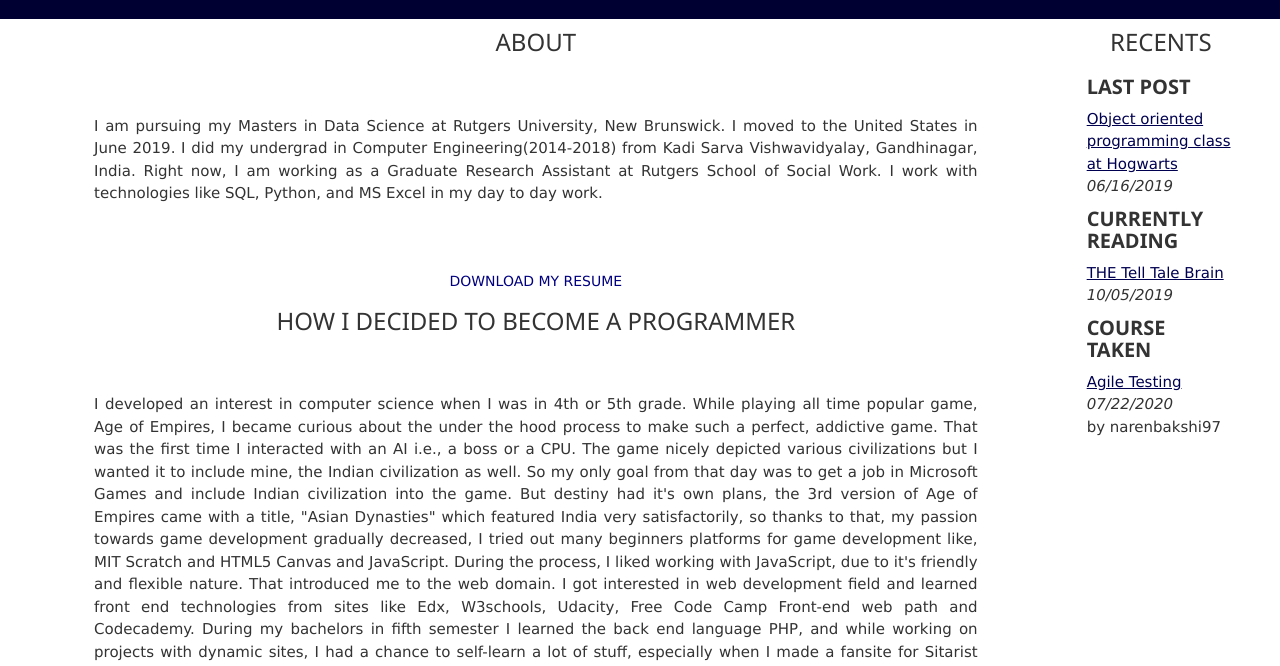
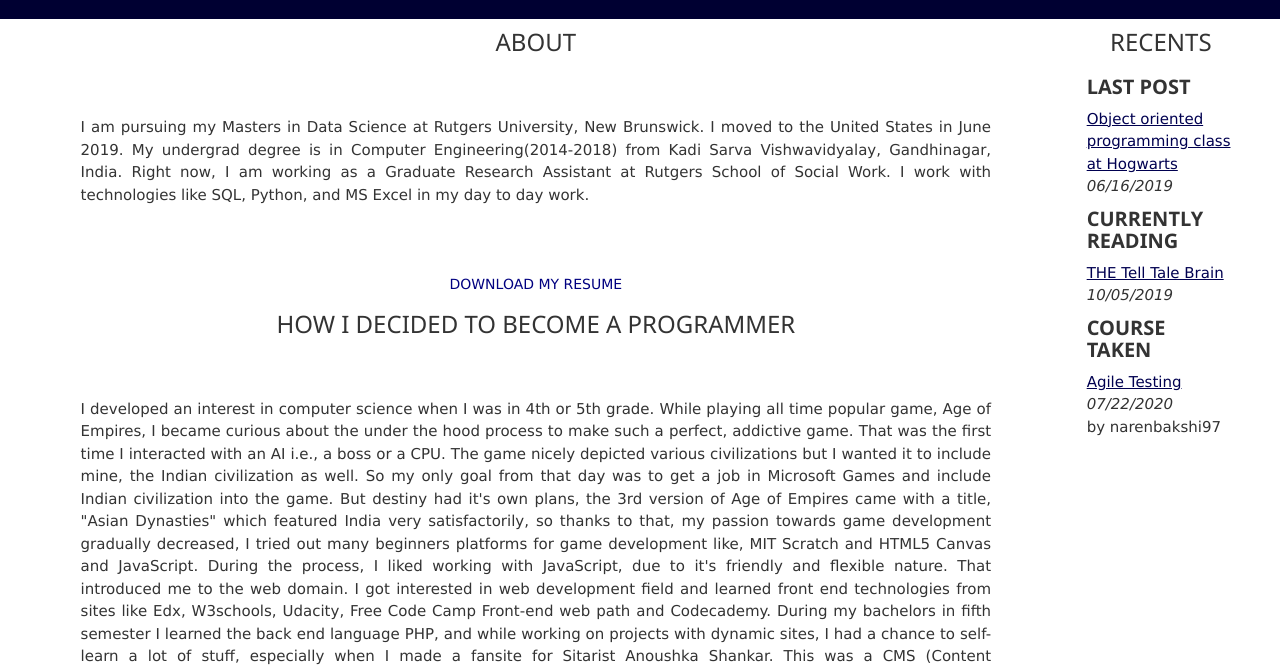
Before and after one commit to narenbakshi97/naren, a plain HTML site: page index.html in a window 1280 px wide. Shown: the part 559-1225 px from the top of the page. Drawn offline with nearby package versions, Linux system fonts and the light colour scheme.

Commit message:
updated resume links

```diff
--- a/index.html
+++ b/index.html
@@ -35,12 +35,16 @@
     <div id="work col-md-12">
       <div class="col-md-10" id="main-part">
 
-        <div class="col-md-12" id="about">
-          <h3 class="text-center">ABOUT</h3>
+        <div class="text-center" id="about">
+          <h3>ABOUT</h3>
           <p>
-            I am pursuing my Masters in Data Science at Rutgers University, New Brunswick. I moved to the United States in June 2019. I did my undergrad in Computer Engineering(2014-2018) from Kadi Sarva Vishwavidyalay, Gandhinagar, India. Right now, I am working as a Graduate Research Assistant at Rutgers School of Social Work. I work with technologies like SQL, Python, and MS Excel in my day to day work.
+            I am pursuing my Masters in Data Science at Rutgers University, New Brunswick. I moved to the United States in June 2019. My undergrad degree is in Computer Engineering(2014-2018) from Kadi Sarva Vishwavidyalay, Gandhinagar, India. Right now, I am working as a Graduate Research Assistant at Rutgers School of Social Work. I work with technologies like SQL, Python, and MS Excel in my day to day work.
           </p>
-          <div class="text-center"><button class="btn">DOWNLOAD MY RESUME</button></div>
+          <div class="text-center">
+            <form method="get" action="Bakshi_Naren_2020_Resume.pdf">
+              <button class="btn">DOWNLOAD MY RESUME</button>
+            </form>
+          </div>
 
           <h3 class="text-center">HOW I DECIDED TO BECOME A PROGRAMMER</h3>
           <p>
```
Also changed, not shown: 3 other files.
